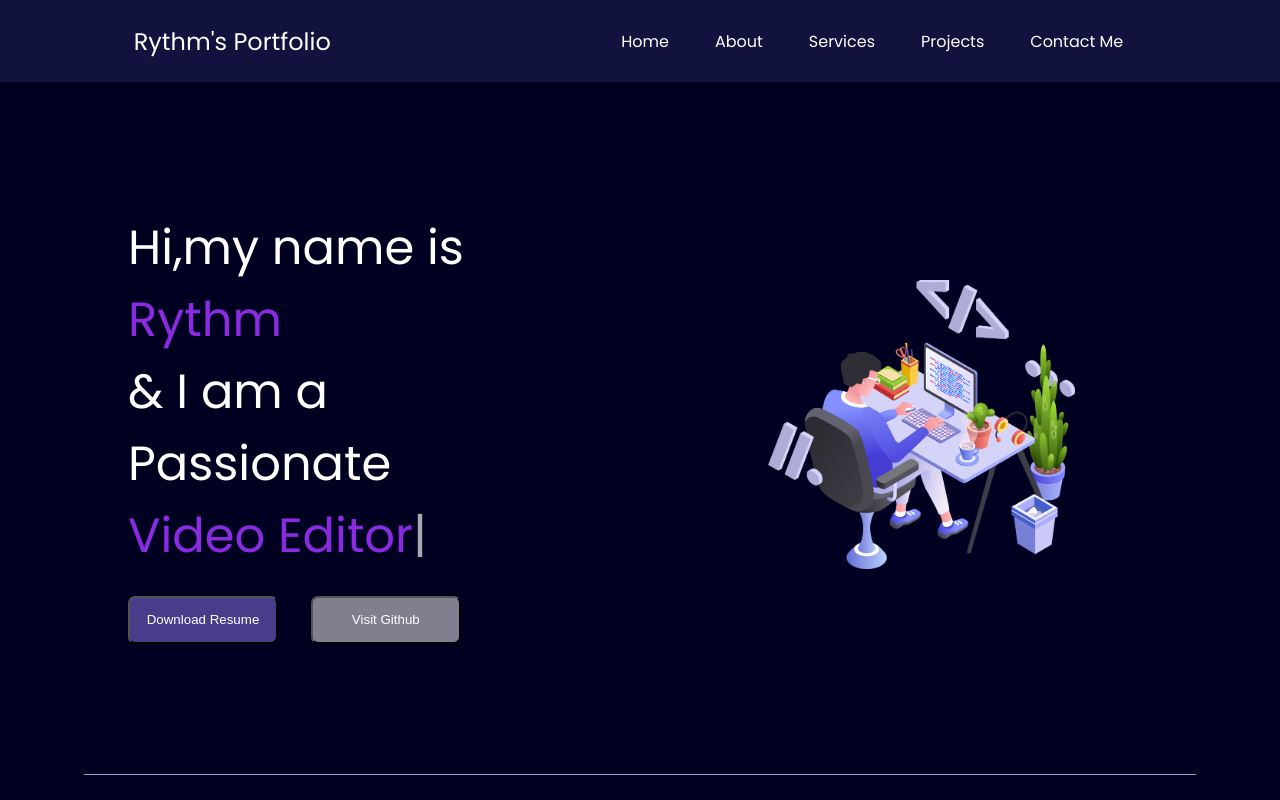
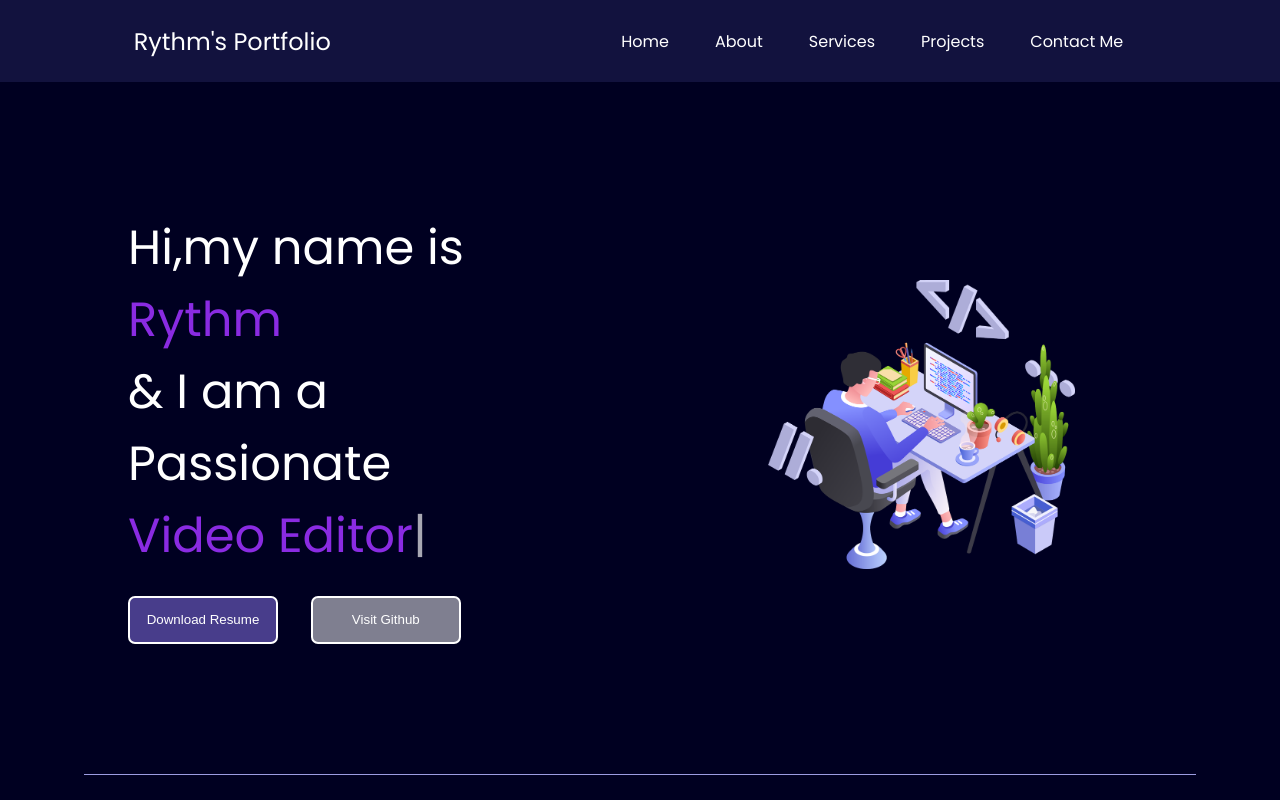
Before and after one commit to Rythmokay/Portfolio-practice-number1-, a plain HTML site: page index.html in a window 1280 px wide. Shown: the top 800 px of the page. Drawn offline with nearby package versions, Linux system fonts and the light colour scheme.

Commit message:
Update style.css

```diff
--- a/style.css
+++ b/style.css
@@ -56,7 +56,8 @@ a{
 }
 a :hover{
     color:rgb(156, 156, 225);
-    font-size: 1.04rem;
+    /* font-size: 1.04rem; */
+
 }
 #element{
     color:blueviolet;
@@ -150,6 +151,7 @@ footer ul{
 }
 
 #Resume{
+    border:2px solid white ;
     background-color: darkslateblue;
 width: 150px;
 
@@ -157,6 +159,7 @@ width: 150px;
 #Github{
     background-color: rgba(254, 254, 254, 0.498);
     margin-left: 20px;
+    border:2px solid white ;
 }
 .leftsection #Resume:hover {
     background-color: rgb(88, 88, 224);
@@ -164,7 +167,7 @@ width: 150px;
     transition: background 0.3s ease-in-out;
     border: 2px solid white;
     border-radius: 7px;
-    width: auto;
+
 }
 .leftsection #Github:hover {
     background-color: plum;
```
